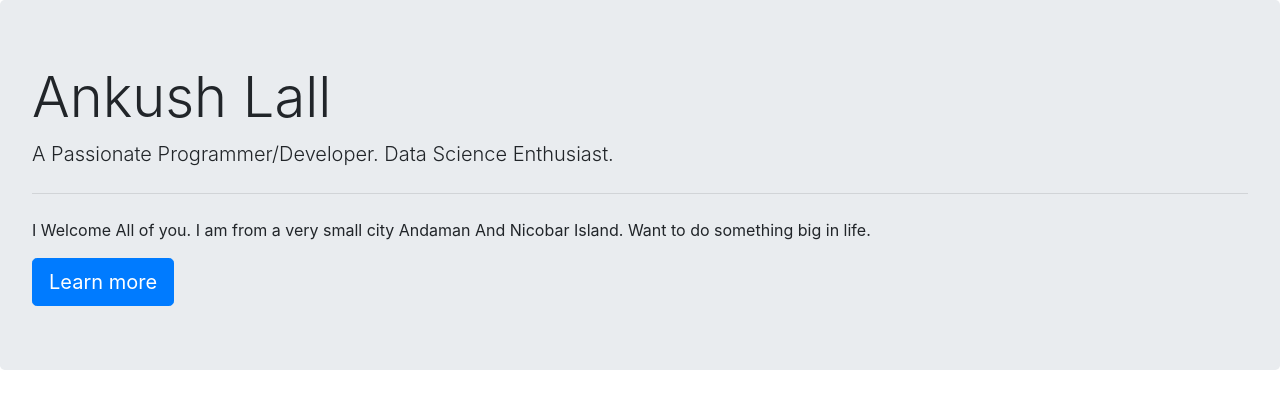
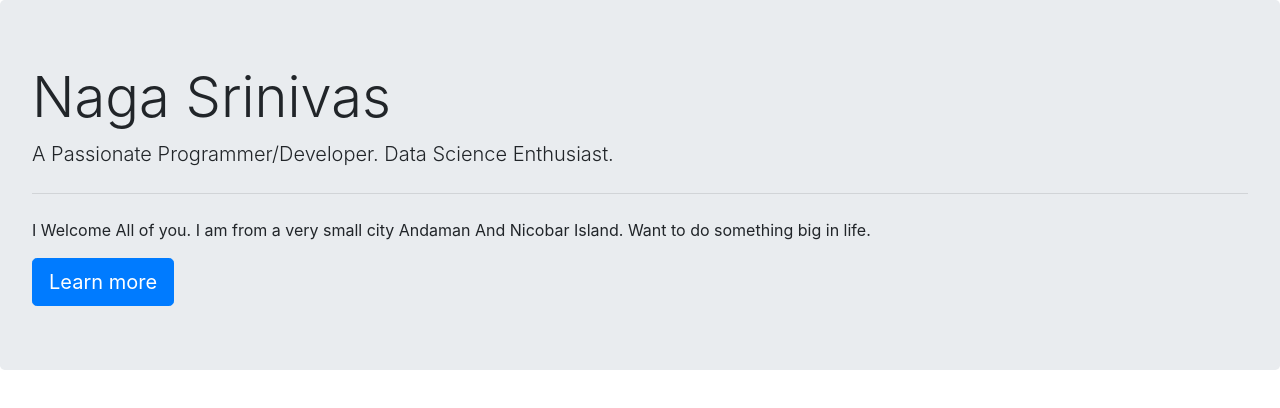
Before and after one commit to ankushlall/AnkushLall.github.io, a plain HTML site: page index.html in a window 1280 px wide. Drawn offline with nearby package versions, Linux system fonts and the light colour scheme.

Commit message:
Update index.html

```diff
--- a/index.html
+++ b/index.html
@@ -11,7 +11,7 @@
   </head>
   <body bgcolor='black'>
 <div class="jumbotron">
-  <h1 class="display-4">Ankush Lall</h1>
+  <h1 class="display-4">Naga Srinivas</h1>
   <p class="lead">A Passionate Programmer/Developer. Data Science Enthusiast.</p>
   <hr class="my-4">
   <p>I Welcome All of you. I am from a very small city Andaman And Nicobar Island. Want to do something big in life.</p>
```
